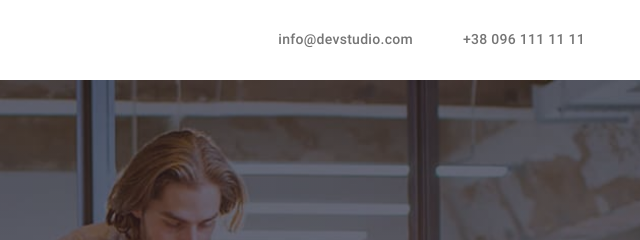
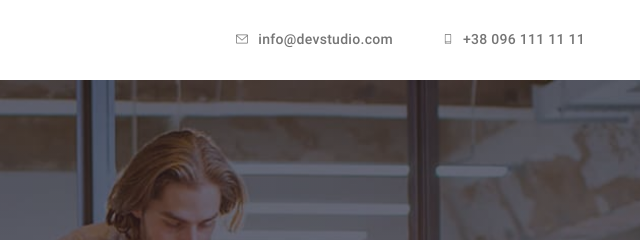
Before and after one commit to VictoriaRailean1/goit-markup-hw-04, a plain HTML site: page index.html in a window 1280 px wide. Shown: the top 240 px of the page, 640-1280 px from the left. Drawn offline with nearby package versions, Linux system fonts and the light colour scheme.

Commit message:
добавляет разметку

```diff
--- a/index.html
+++ b/index.html
@@ -34,10 +34,9 @@
           </ul>
         </nav>
         <div class="header-contact">
-          <a href="mailto:info@devstudio.com" class="link mail-link"
-            >info@devstudio.com</a
-          >
-          <a href="tel:+380961111111" class="link">+38 096 111 11 11</a>
+          <a href="mailto:info@devstudio.com" class="link header-link mail-link"
+            ><svg class="header-svg mail-svg"><use href="./img/icons/sprite.svg#mail"></use></svg>info@devstudio.com</a>
+          <a href="tel:+380961111111" class="link header-link"><svg class="header-svg phone-svg"><use href="./img/icons/sprite.svg#phone"></use></svg>+38 096 111 11 11</a>
         </div>
       </div>
     </header>
```
